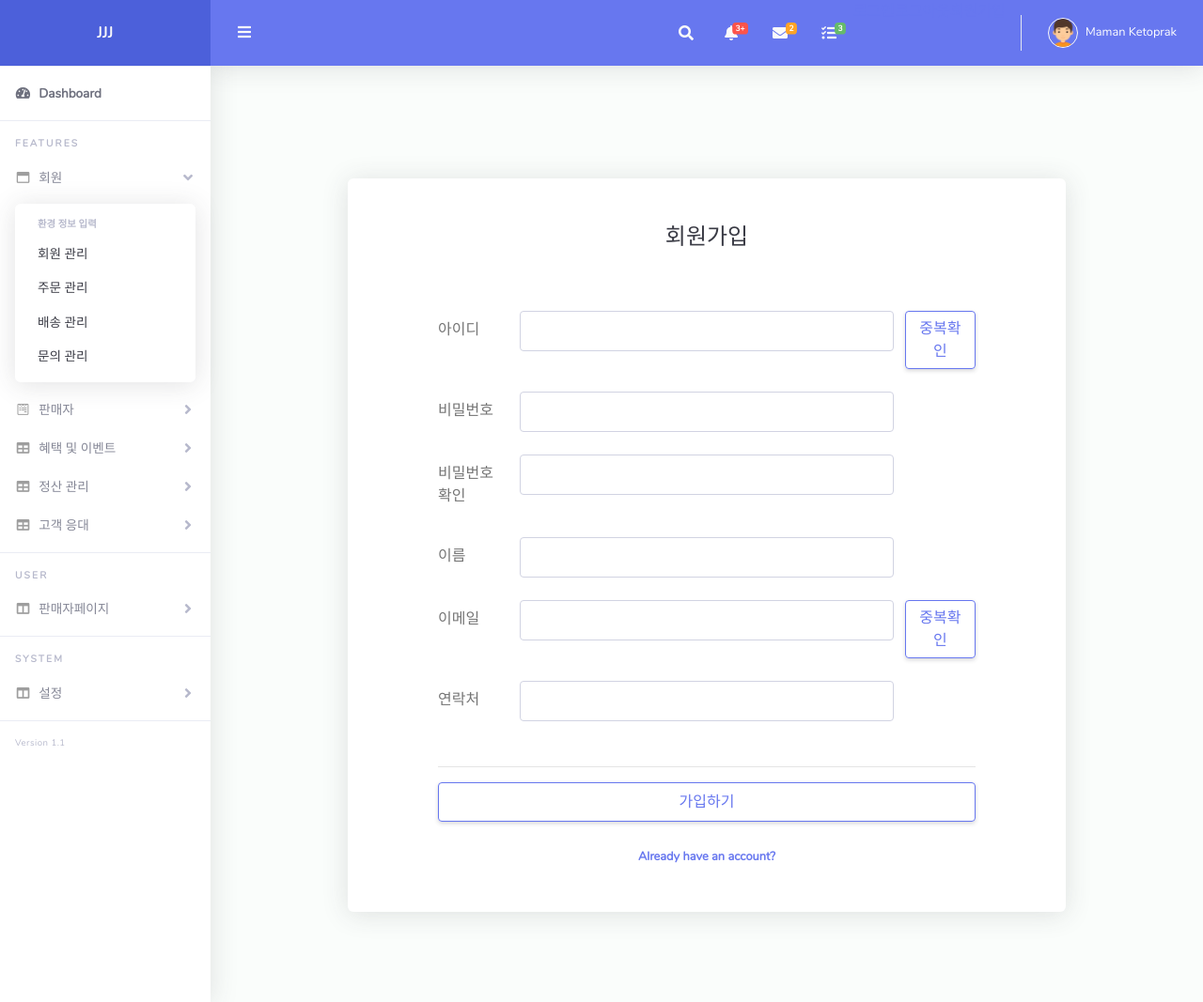
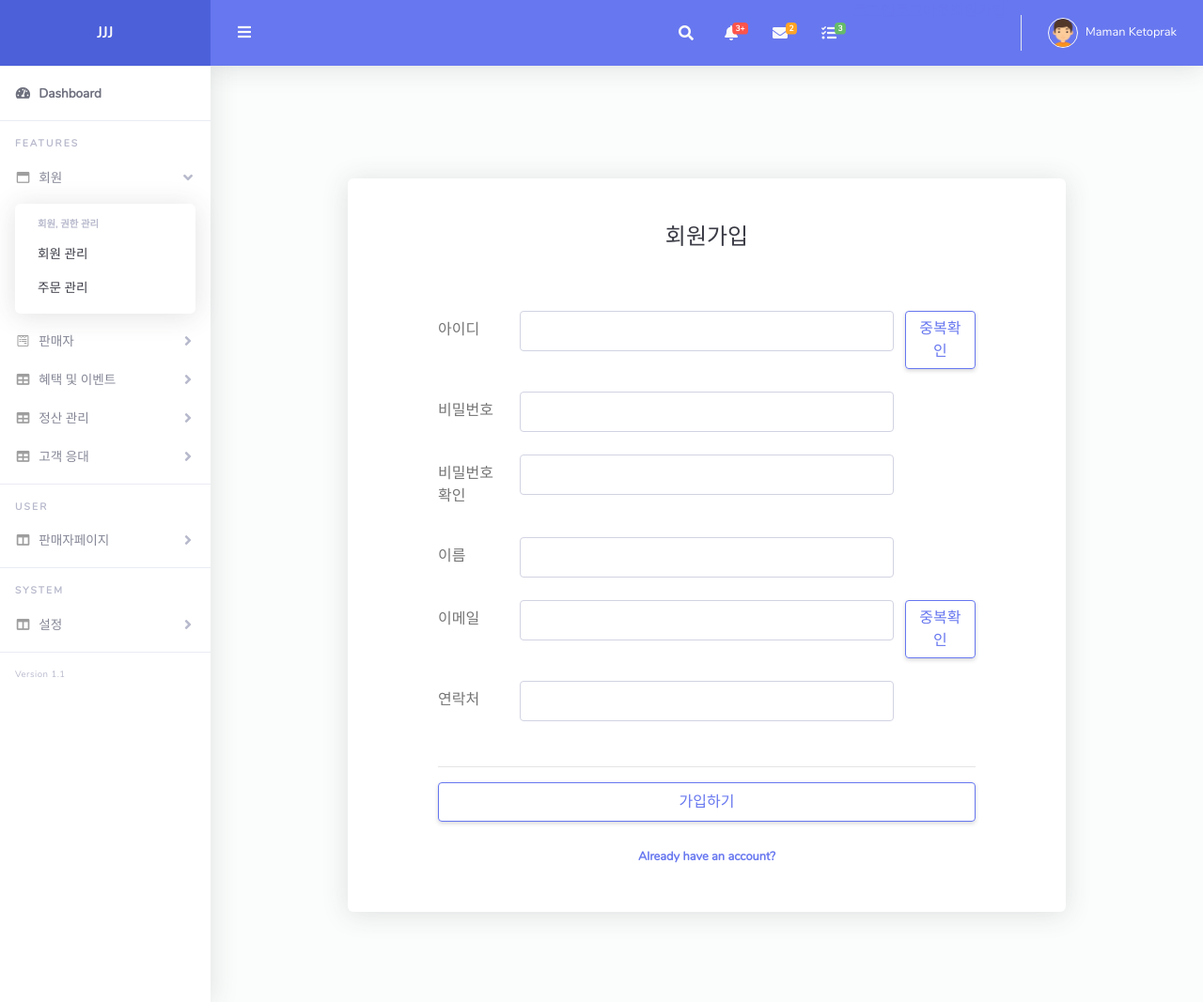
Before and after one commit to jhy11/jjj, a Django app: page /register in a window 1280 px wide, after a click on "회원". Shown: the whole page at 94% size. Run offline with Django 4.2, Linux system fonts and the light colour scheme; some libraries are stand-ins or nearby versions.

Commit message:
Update navigation bar

```diff
--- a/templates/includes/navigation.html
+++ b/templates/includes/navigation.html
@@ -23,11 +23,9 @@
     </a>
     <div id="metadata" class="collapse" aria-labelledby="metadata" data-parent="#accordionSidebar">
       <div class="bg-white py-2 collapse-inner rounded">
-        <h6 class="collapse-header">환경 정보 입력</h6>
+        <h6 class="collapse-header">회원, 권한 관리</h6>
         <a class="collapse-item" href="{% url 'management:member' %}">회원 관리</a>
         <a class="collapse-item" href="{% url 'management:order' %}">주문 관리</a>
-        <a class="collapse-item" href="#">배송 관리</a>
-        <a class="collapse-item" href="{% url 'seller:qna' %}">문의 관리</a>
       </div>
     </div>
   </li>
@@ -39,11 +37,9 @@
     </a>
     <div id="diagnostics" class="collapse" aria-labelledby="headingForm" data-parent="#accordionSidebar">
       <div class="bg-white py-2 collapse-inner rounded">
-        <h6 class="collapse-header">진단 데이터 입력</h6>
+        <h6 class="collapse-header">판매자 관리</h6>
         <a class="collapse-item" href="{% url 'management:shop' %}">점포 관리</a>
         <a class="collapse-item" href="{% url 'management:product' %}">상품 관리</a>
-        <a class="collapse-item" href="#">상품 문의 관리</a>
-        <a class="collapse-item" href="#">리뷰 관리</a>
       </div>
     </div>
   </li>
@@ -91,9 +87,9 @@
     </a>
     <div id="a" class="collapse" aria-labelledby="headingTable" data-parent="#accordionSidebar">
       <div class="bg-white py-2 collapse-inner rounded">
-        <h6 class="collapse-header">메시지 관리/온라인문의랑 문의 관리가 뭐가 달라? </h6>
-        <a class="collapse-item" href="#">온라인 문의</a>
-        <a class="collapse-item" href="#">메시지 관리?</a>
+        <h6 class="collapse-header">관리자 페이지 </h6>
+        <a class="collapse-item" href="#">배송 관리</a>
+        <a class="collapse-item" href="{% url 'seller:qna' %}">문의 관리</a>
       </div>
     </div>
   </li>
@@ -113,6 +109,8 @@
       <div class="bg-white py-2 collapse-inner rounded">
         <h6 class="collapse-header">나의 판매</h6>
         <a class="collapse-item" href="{% url 'seller:seller-product' %}">판매 등록</a>
+        <a class="collapse-item" href="#">상품 문의 관리</a>
+        <a class="collapse-item" href="#">리뷰 관리</a>
     </div>
   </li>
   <hr class="sidebar-divider">
```
